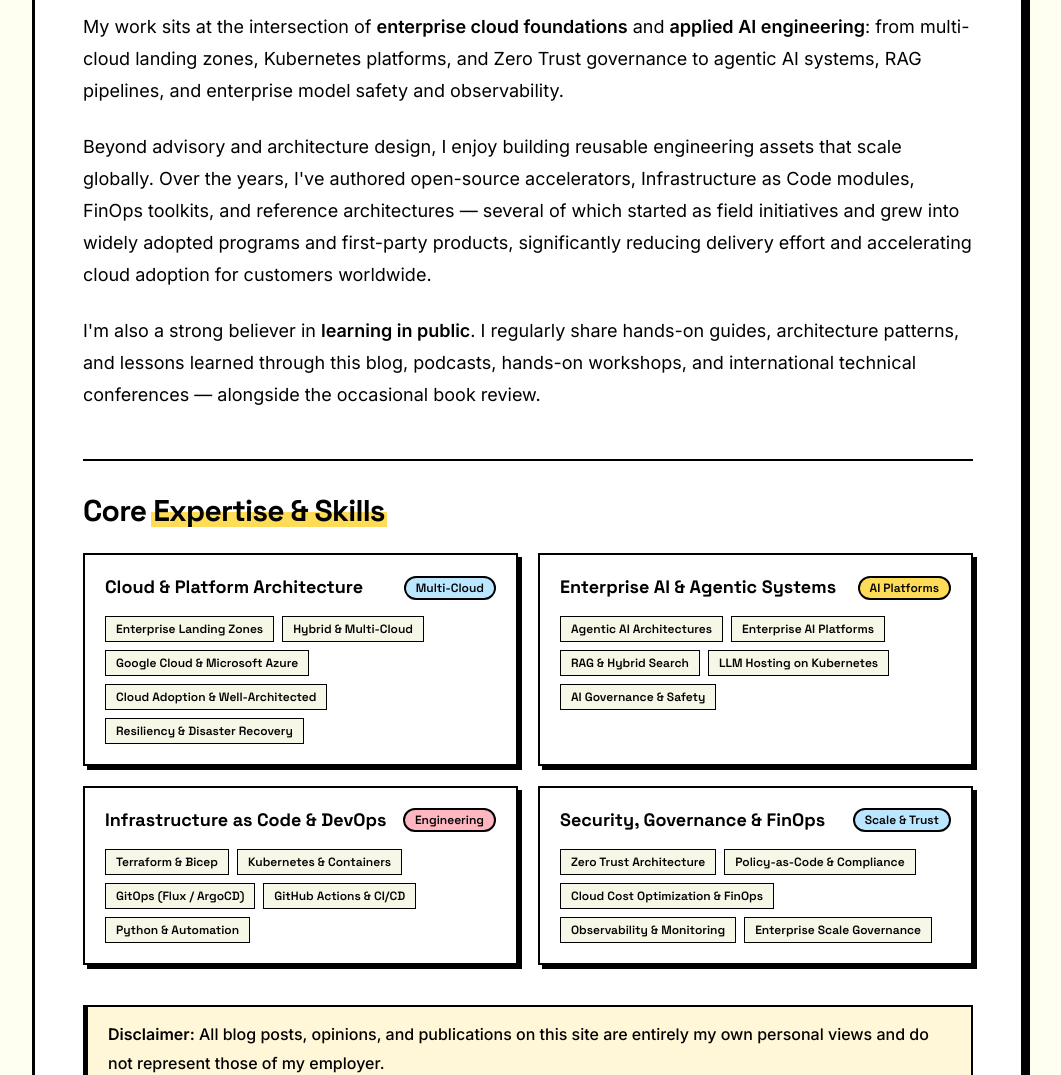
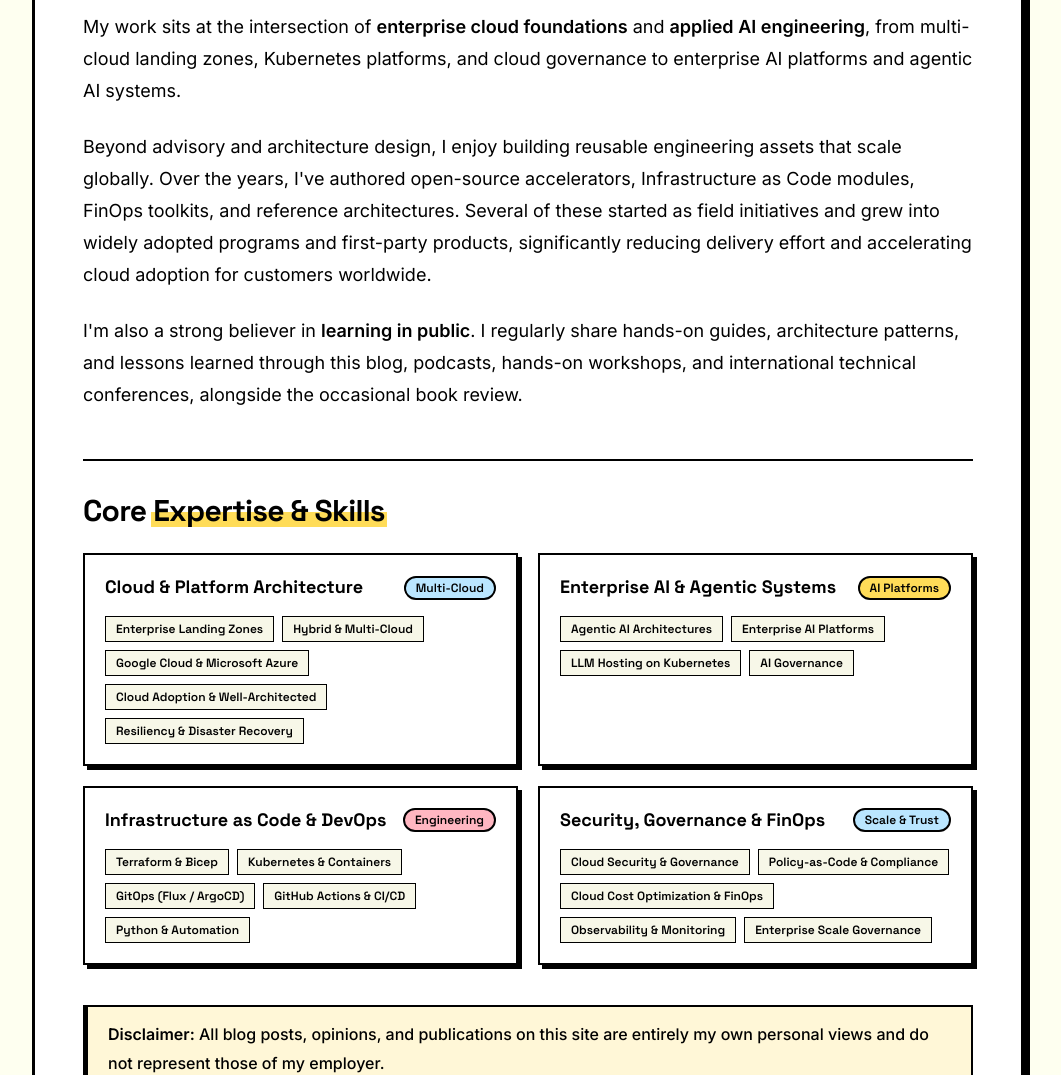
Before and after one commit to sebassem/myBlog, an Astro site: page /about in a window 1280 px wide. Shown: the part 680-1755 px from the top of the page, without its empty margins (112-1173 px from the left). Built offline with nearby package versions, Linux system fonts and the light colour scheme; Astro itself is replaced by a stand-in of ours.

Commit message:
content: refine About page copy per review comments

```diff
--- a/src/pages/about.astro
+++ b/src/pages/about.astro
@@ -22,9 +22,8 @@ const expertiseAreas = [
     skills: [
       'Agentic AI Architectures',
       'Enterprise AI Platforms',
-      'RAG & Hybrid Search',
       'LLM Hosting on Kubernetes',
-      'AI Governance & Safety',
+      'AI Governance',
     ],
   },
   {
@@ -44,7 +43,7 @@ const expertiseAreas = [
     badge: 'Scale & Trust',
     color: 'bg-[var(--blue)]',
     skills: [
-      'Zero Trust Architecture',
+      'Cloud Security & Governance',
       'Policy-as-Code & Compliance',
       'Cloud Cost Optimization & FinOps',
       'Observability & Monitoring',
@@ -56,7 +55,7 @@ const expertiseAreas = [
 
 <BaseLayout
   title="About Me"
-  description="Seif Bassem — Cloud & AI Enterprise Architect specializing in scalable multi-cloud platforms, agentic AI systems, Infrastructure as Code, and cloud governance."
+  description="Seif Bassem, Cloud & AI Enterprise Architect specializing in scalable multi-cloud platforms, agentic AI systems, Infrastructure as Code, and cloud governance."
 >
   <section class="max-w-5xl mx-auto px-4 pt-12">
     <div class="neo-box p-6 sm:p-10 md:p-12">
@@ -80,7 +79,7 @@ const expertiseAreas = [
           </h1>
           <p class="mt-3 text-base sm:text-lg font-medium text-[var(--ink-muted)] leading-relaxed">
             Helping organizations design secure, scalable multi-cloud foundations and production AI
-            platforms — while learning in public through code, architecture deep-dives, and community
+            platforms, while learning in public through code, architecture deep-dives, and community
             talks.
           </p>
           <div class="flex flex-wrap gap-3 mt-5">
@@ -101,23 +100,22 @@ const expertiseAreas = [
         <p>
           I&apos;m a <strong>Cloud &amp; AI Enterprise Architect</strong> focused on helping
           organizations design, modernize, and scale mission-critical cloud platforms and AI
-          systems. Across hyperscale cloud ecosystems — spanning <strong>Google Cloud</strong> and
-          <strong>Microsoft Azure</strong> — I partner with engineering teams and technical leaders
+          systems. Across hyperscale cloud ecosystems including <strong>Google Cloud</strong> and
+          <strong>Microsoft Azure</strong>, I partner with engineering teams and technical leaders
           to turn complex business goals into secure, resilient, and cost-efficient architectures.
         </p>
 
         <p>
           My work sits at the intersection of <strong>enterprise cloud foundations</strong> and
-          <strong>applied AI engineering</strong>: from multi-cloud landing zones, Kubernetes
-          platforms, and Zero Trust governance to agentic AI systems, RAG pipelines, and enterprise
-          model safety and observability.
+          <strong>applied AI engineering</strong>, from multi-cloud landing zones, Kubernetes
+          platforms, and cloud governance to enterprise AI platforms and agentic AI systems.
         </p>
 
         <p>
           Beyond advisory and architecture design, I enjoy building reusable engineering assets that
           scale globally. Over the years, I&apos;ve authored open-source accelerators, Infrastructure
-          as Code modules, FinOps toolkits, and reference architectures — several of which started
-          as field initiatives and grew into widely adopted programs and first-party products,
+          as Code modules, FinOps toolkits, and reference architectures. Several of these started as
+          field initiatives and grew into widely adopted programs and first-party products,
           significantly reducing delivery effort and accelerating cloud adoption for customers
           worldwide.
         </p>
@@ -125,8 +123,8 @@ const expertiseAreas = [
         <p>
           I&apos;m also a strong believer in <strong>learning in public</strong>. I regularly share
           hands-on guides, architecture patterns, and lessons learned through this blog, podcasts,
-          hands-on workshops, and international technical conferences — alongside the occasional
-          book review.
+          hands-on workshops, and international technical conferences, alongside the occasional book
+          review.
         </p>
       </div>
 
```
